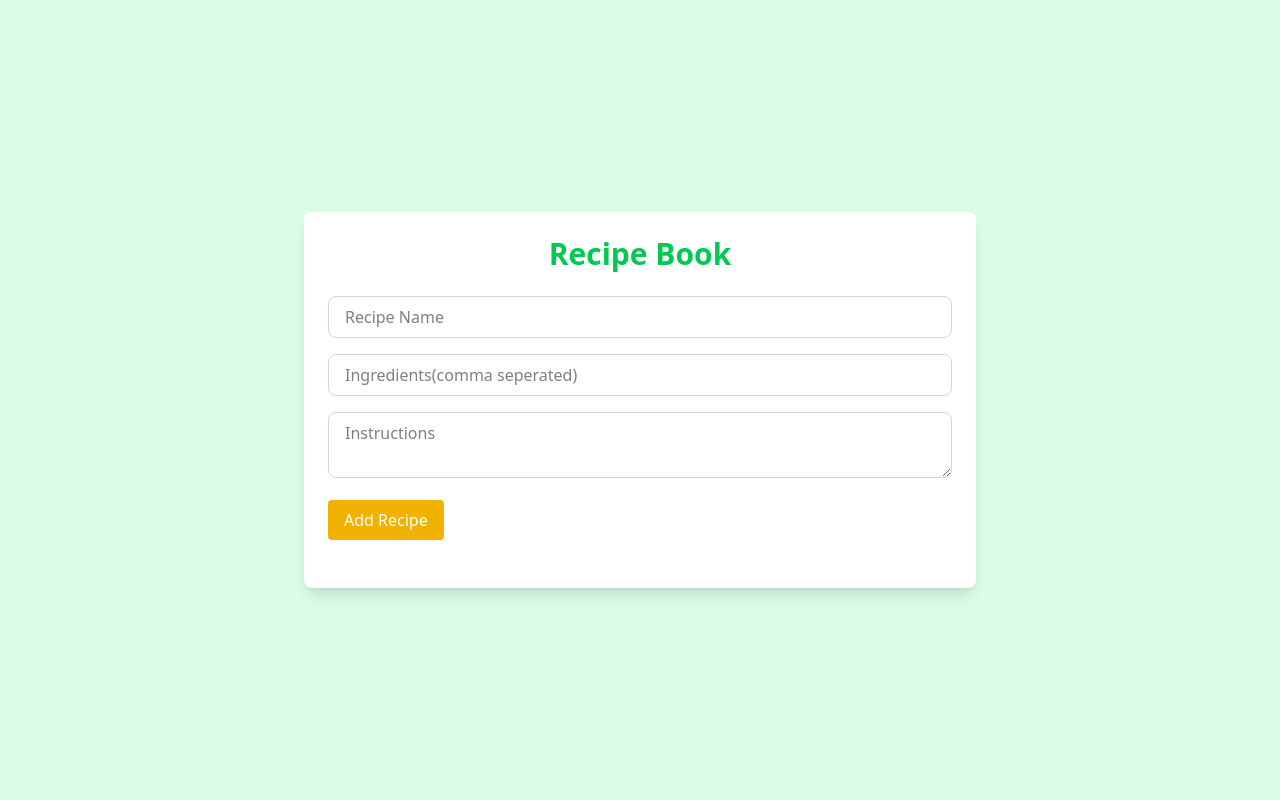
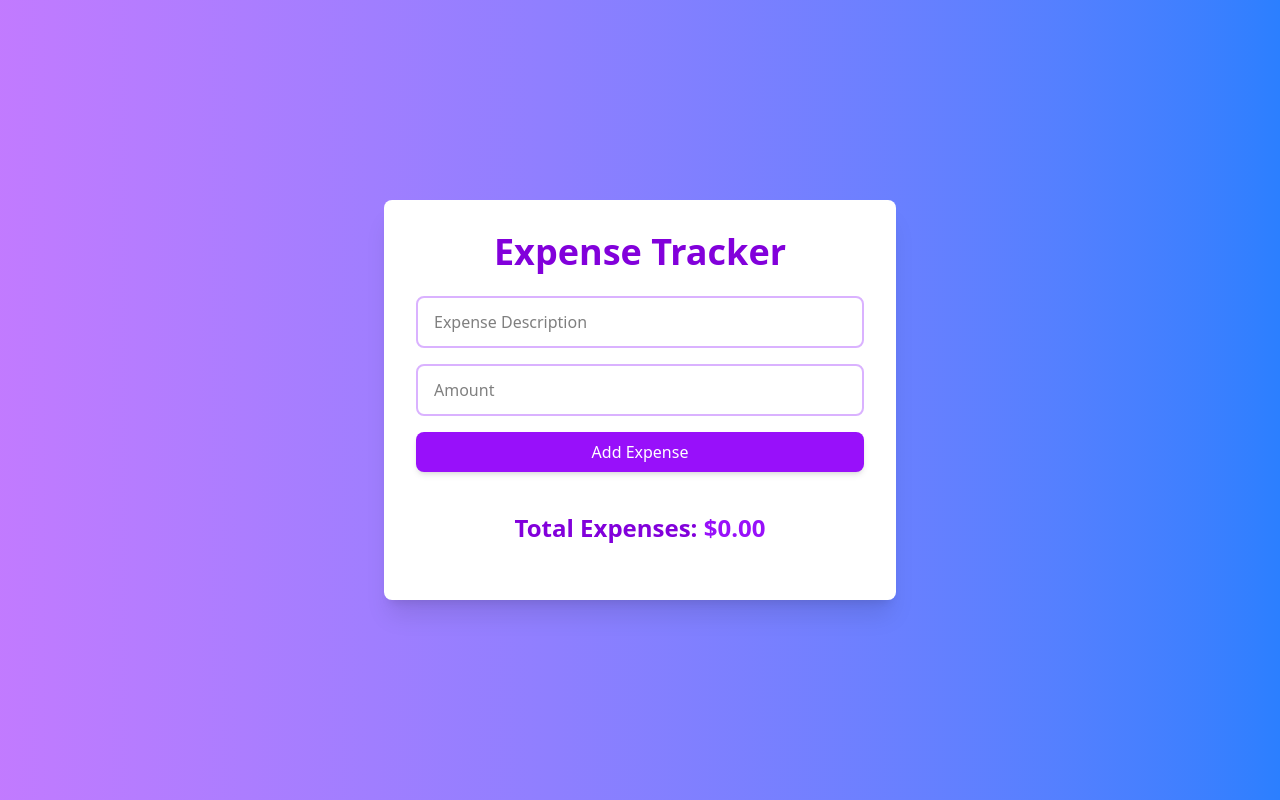
Before and after one commit to niranjandukhande/react-js-full, a React (Vite) app in the folder zus-projects/: page / in a window 1280 px wide. Built offline with nearby package versions, Linux system fonts and the light colour scheme.

Commit message:
expense zustand

```diff
--- a/zus-projects/src/App.tsx
+++ b/zus-projects/src/App.tsx
@@ -1,9 +1,11 @@
+import ExpenseTracker from "./components/ExpenseTracker"
 import RecipeApp from "./components/RecipeApp"
 
 const App = () => {
   return (
     <div>
-      <RecipeApp />
+      {/* <RecipeApp /> */}
+      <ExpenseTracker />
     </div>
   )
 }
--- /dev/null
+++ b/zus-projects/src/components/ExpenseTracker.tsx
@@ -0,0 +1,91 @@
+import { useState } from "react"
+import { useStore } from "../store/useStoreExpense"
+
+const ExpenseTracker = () => {
+  const { expenses, addExpense, removeExpense } = useStore()
+  const [description, setDescription] = useState<string>("")
+  const [amount, setAmount] = useState<number | "">("")
+
+  const handleAddExpense = () => {
+    if (description.trim() === "" || amount === "") return
+    addExpense({
+      id: Date.now(),
+      description,
+      amount: Number(amount),
+    })
+    setDescription("")
+    setAmount("")
+  }
+
+  return (
+    <div className="min-h-screen flex items-center justify-center bg-gradient-to-r from-purple-400 to-blue-500">
+      <div className="bg-white p-8 rounded-lg shadow-xl w-full max-w-lg">
+        <h1 className="text-4xl font-extrabold mb-6 text-center text-purple-700">
+          Expense Tracker
+        </h1>
+        <div className="space-y-4 mb-6">
+          <input
+            type="text"
+            value={description}
+            onChange={(e) => setDescription(e.target.value)}
+            placeholder="Expense Description"
+            className="w-full px-4 py-3 border-2 border-purple-300 rounded-lg focus:outline-none focus:ring-2 focus:ring-purple-500 transition duration-200"
+          />
+
+          <input
+            type="number"
+            value={amount}
+            onChange={(e) =>
+              setAmount(e.target.value === "" ? "" : Number(e.target.value))
+            }
+            placeholder="Amount"
+            className="w-full px-4 py-3 border-2 border-purple-300 rounded-lg focus:outline-none focus:ring-2 focus:ring-purple-500 transition duration-200"
+          />
+
+          <button
+            onClick={handleAddExpense}
+            className="bg-purple-600 text-white w-full px-4 py-2 rounded-lg shadow-md hover:bg-purple-700 transition duration-200 focus:outline-none focus:ring-2 focus:ring-purple-500"
+          >
+            Add Expense
+          </button>
+
+          <ul className="space-y-4 mb-6">
+            {expenses.map((expense) => (
+              <li
+                key={expense.id}
+                className="flex justify-between items-center bg-purple-100 p-4 rounded-lg shadow-sm transition-transform transform hover:scale-105"
+              >
+                <span className="text-gray-800 font-semibold">
+                  {expense.description}:{" "}
+                  <span className="text-purple-600">
+                    ${expense.amount.toFixed(2)}
+                  </span>
+                </span>
+
+                <button
+                  onClick={() => removeExpense(expense.id)}
+                  className="bg-red-500 text-white px-3 py-1 rounded-lg shadow-md hover:bg-red-600 transition duration-200 focus:outline-none focus:ring-2 focus:ring-red-500"
+                >
+                  Delete
+                </button>
+              </li>
+            ))}
+          </ul>
+          <div className="text-center">
+            <h2 className="text-2xl font-semibold text-purple-700">
+              Total Expenses:{" "}
+              <span className="text-purple-600">
+                $
+                {expenses
+                  .reduce((total, expense) => total + expense.amount, 0)
+                  .toFixed(2)}
+              </span>
+            </h2>
+          </div>
+        </div>
+      </div>
+    </div>
+  )
+}
+
+export default ExpenseTracker
--- a/zus-projects/src/components/RecipeApp.tsx
+++ b/zus-projects/src/components/RecipeApp.tsx
@@ -1,5 +1,5 @@
 import { useState } from "react"
-import { useStore } from "../store/useStore"
+import { useStore } from "../store/useStoreRecipe"
 
 interface Recipe {
   id: number
--- /dev/null
+++ b/zus-projects/src/store/useStoreExpense.ts
@@ -0,0 +1,25 @@
+import { create } from "zustand"
+
+interface Expense {
+  id: number
+  description: string
+  amount: number
+}
+
+interface ExpenseStore {
+  expenses: Expense[]
+  addExpense: (expense: Expense) => void
+  removeExpense: (id: number) => void
+}
+
+export const useStore = create<ExpenseStore>((set) => ({
+  expenses: [],
+  addExpense: (expense) =>
+    set((state) => ({
+      expenses: [...state.expenses, expense],
+    })),
+  removeExpense: (id) =>
+    set((state) => ({
+      expenses: state.expenses.filter((expense) => expense.id !== id),
+    })),
+}))
```
Also changed, not shown: zus-projects/src/store/useStoreRecipe.ts (renamed from zus-projects/src/store/useStore.ts).
